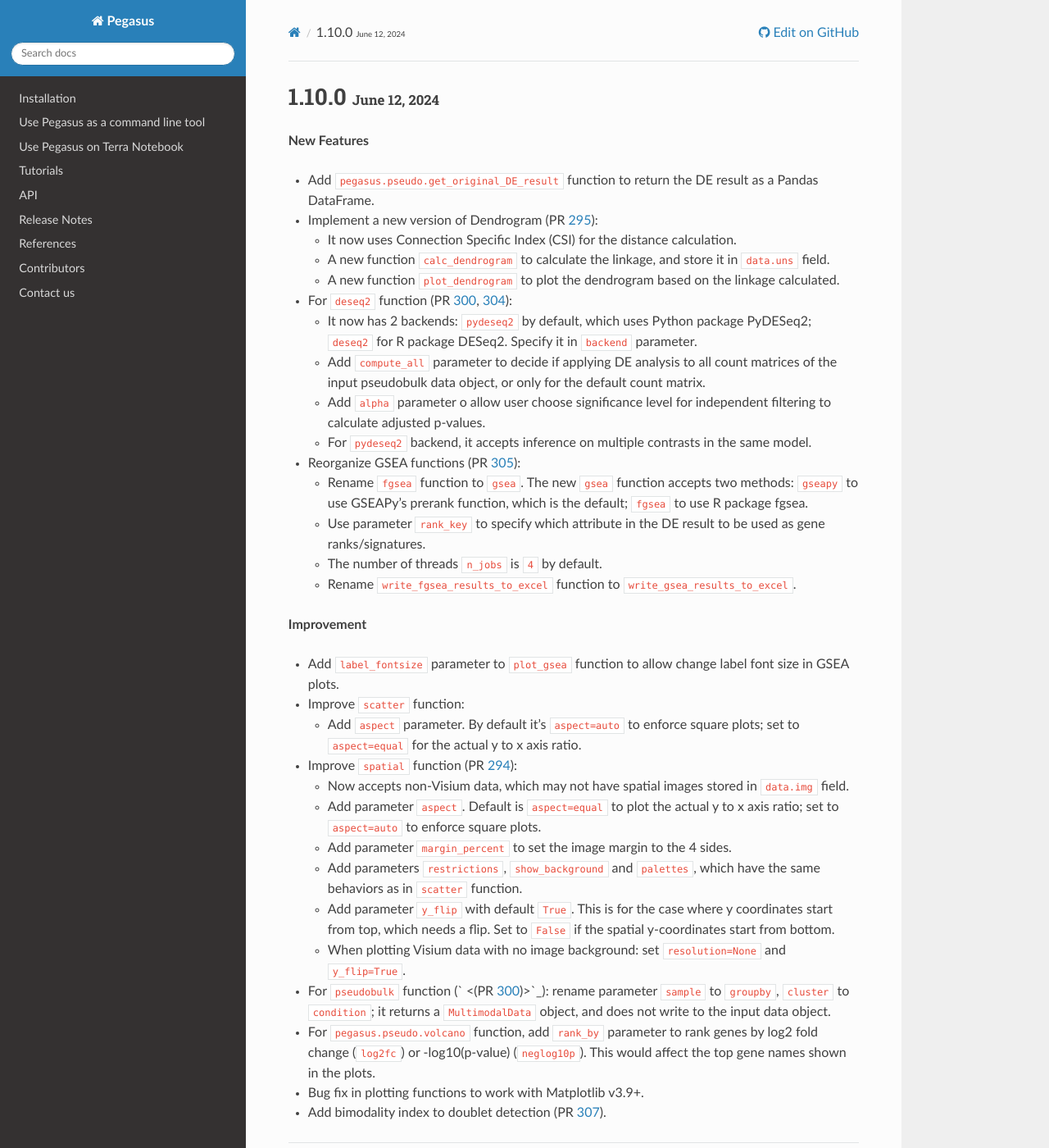
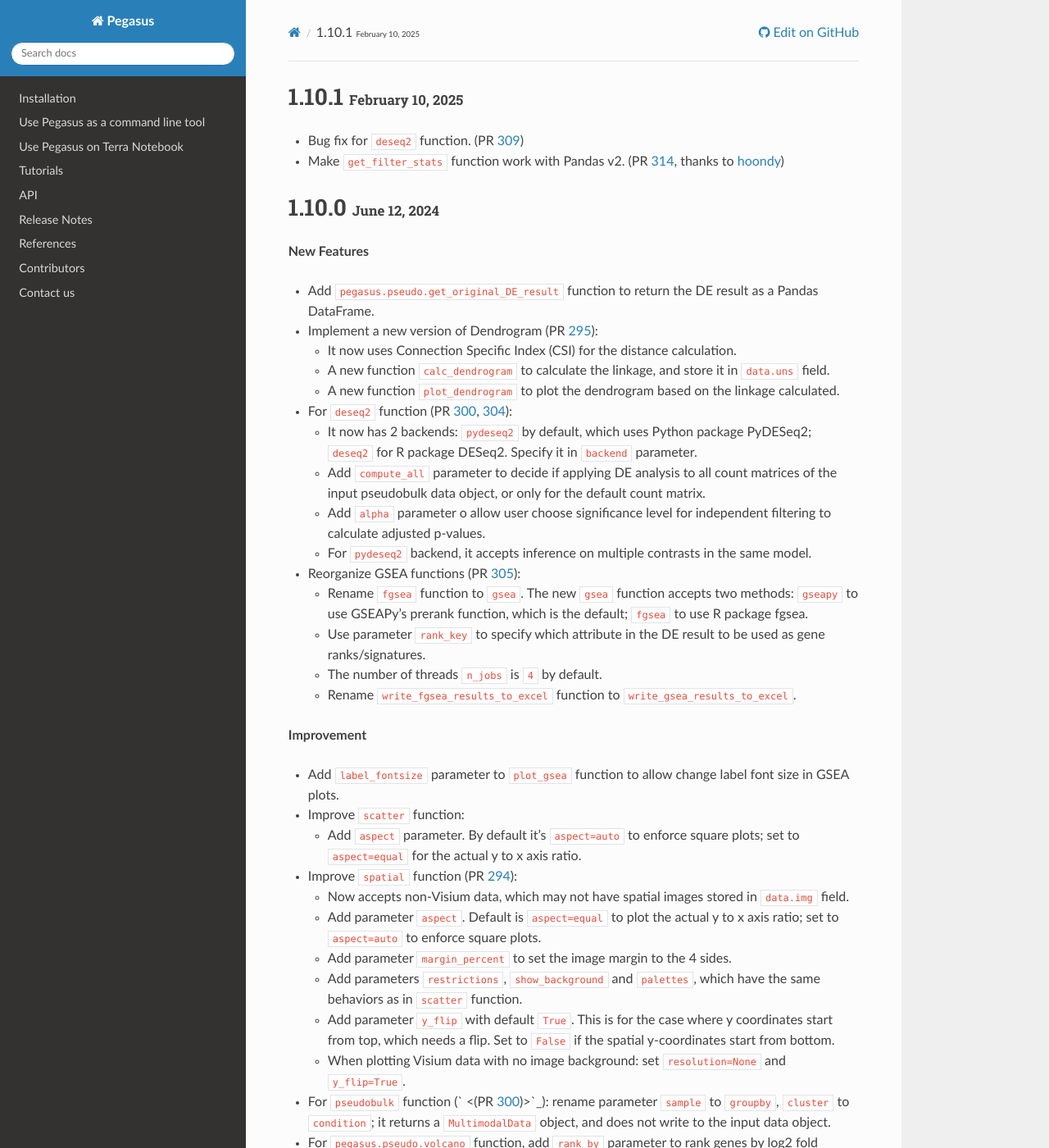
Before and after one commit to lilab-bcb/pegasus, a Sphinx documentation site: the page built from docs/release_notes/version_1_10.rst, in a window 1280 px wide and 1400 px high. Shown: the whole window at 82% size. Built offline with Sphinx 7.4.7 and the Read the Docs theme 3.1.0, drawn with Linux system fonts in a browser that asks for light colours; formulas are drawn with MathJax 3; some of the changed text lies outside the part shown.

Commit message:
update docs

```diff
--- a/docs/conf.py
+++ b/docs/conf.py
@@ -23,7 +23,7 @@
 # -- Project information -----------------------------------------------------
 
 project = "Pegasus"
-copyright = "2024 Genentech, Inc. All rights reserved."
+copyright = "2021 - 2025 Genentech, Inc. All rights reserved."
 author = (
     "Yiming Yang, Joshua Gould and Bo Li"
 )
@@ -31,7 +31,7 @@
 # The short X.Y version
 version = "1.10"
 # The full version, including alpha/beta/rc tags
-release = "1.10.0"
+release = "1.10.1"
 
 
 # -- General configuration ---------------------------------------------------
--- a/docs/release_notes/version_1_10.rst
+++ b/docs/release_notes/version_1_10.rst
@@ -1,3 +1,9 @@
+1.10.1 :small:`February 10, 2025`
+^^^^^^^^^^^^^^^^^^^^^^^^^^^^^^^^^^
+
+* Bug fix for ``deseq2`` function. (PR `309 <https://github.com/lilab-bcb/pegasus/pull/309>`_)
+* Make ``get_filter_stats`` function work with Pandas v2. (PR `314 <https://github.com/lilab-bcb/pegasus/pull/314>`_, thanks to `hoondy <https://github.com/hoondy>`_)
+
 1.10.0 :small:`June 12, 2024`
 ^^^^^^^^^^^^^^^^^^^^^^^^^^^^^^^
 
```
